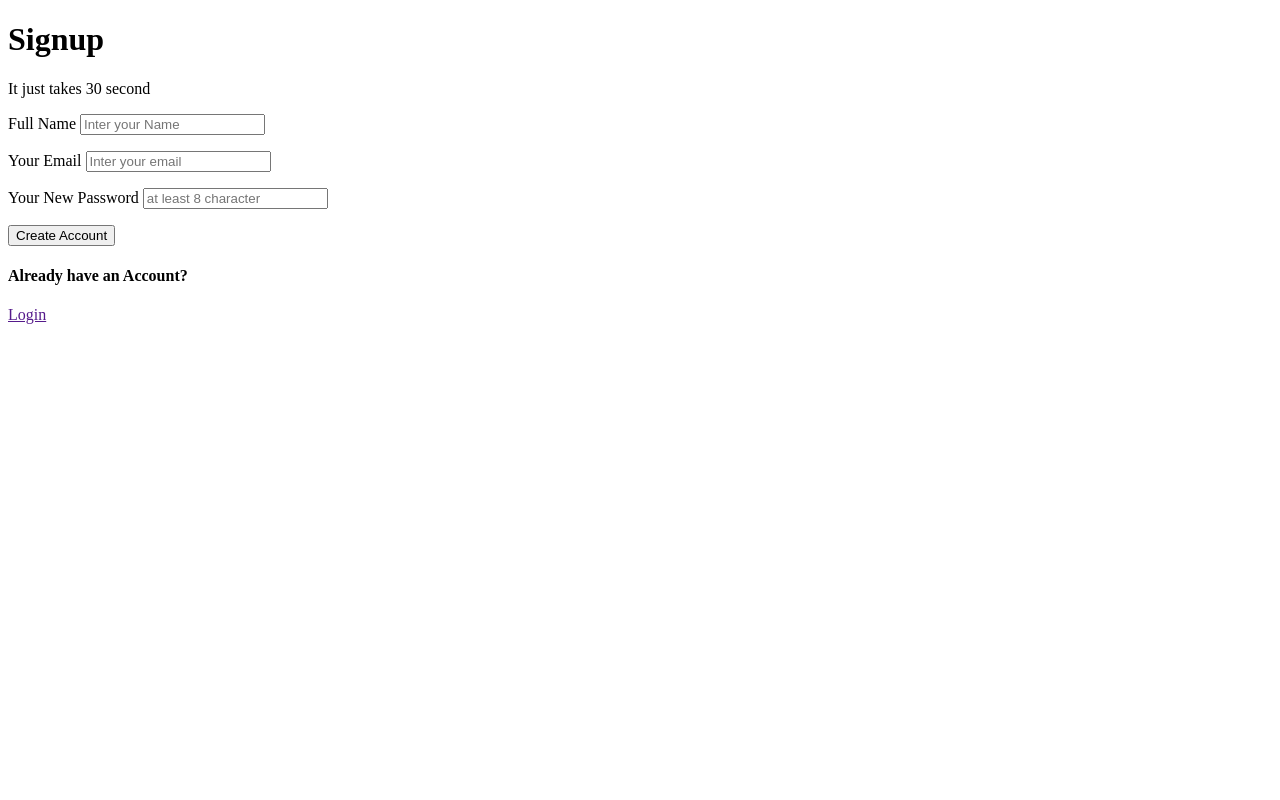
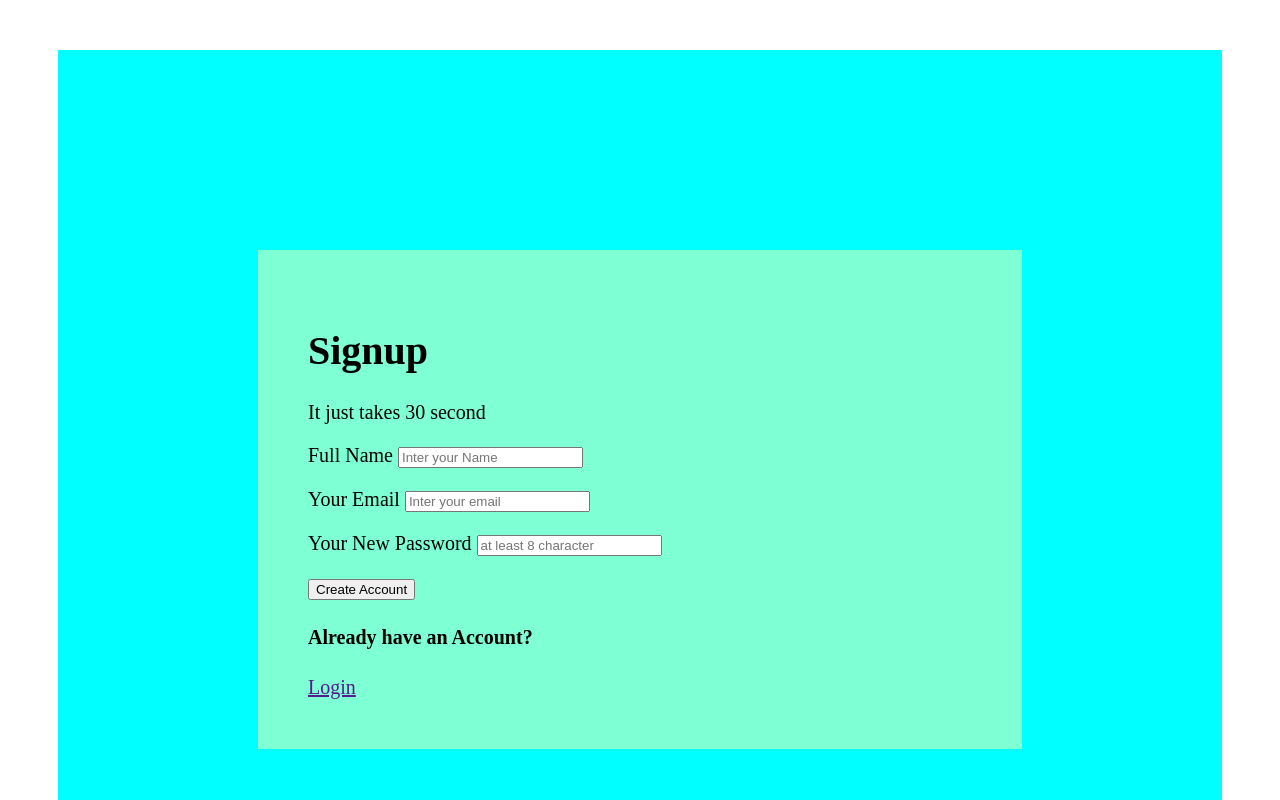
Before and after one commit to mohammad-meraj/signup-box, a plain HTML site: page index.html in a window 1280 px wide. Shown: the top 800 px of the page. Drawn offline with Linux system fonts and the light colour scheme.

Commit message:
first css

```diff
--- a/index.html
+++ b/index.html
@@ -3,6 +3,7 @@
 <head>
     <meta charset="UTF-8">
     <meta name="viewport" content="width=device-width, initial-scale=1.0">
+    <link rel="stylesheet" href="./style/style.css">
     <title>Signup Box</title>
 </head>
 <body>
--- a/style/style.css
+++ b/style/style.css
@@ -0,0 +1,11 @@
+.outerbox{
+    background-color: aqua;
+    margin: 50px;
+    padding: 100px;
+}
+.innerbox{
+    background-color: aquamarine;
+    margin: 100px 100px;
+    padding: 50px;
+    font-size: 20px;
+}
```
